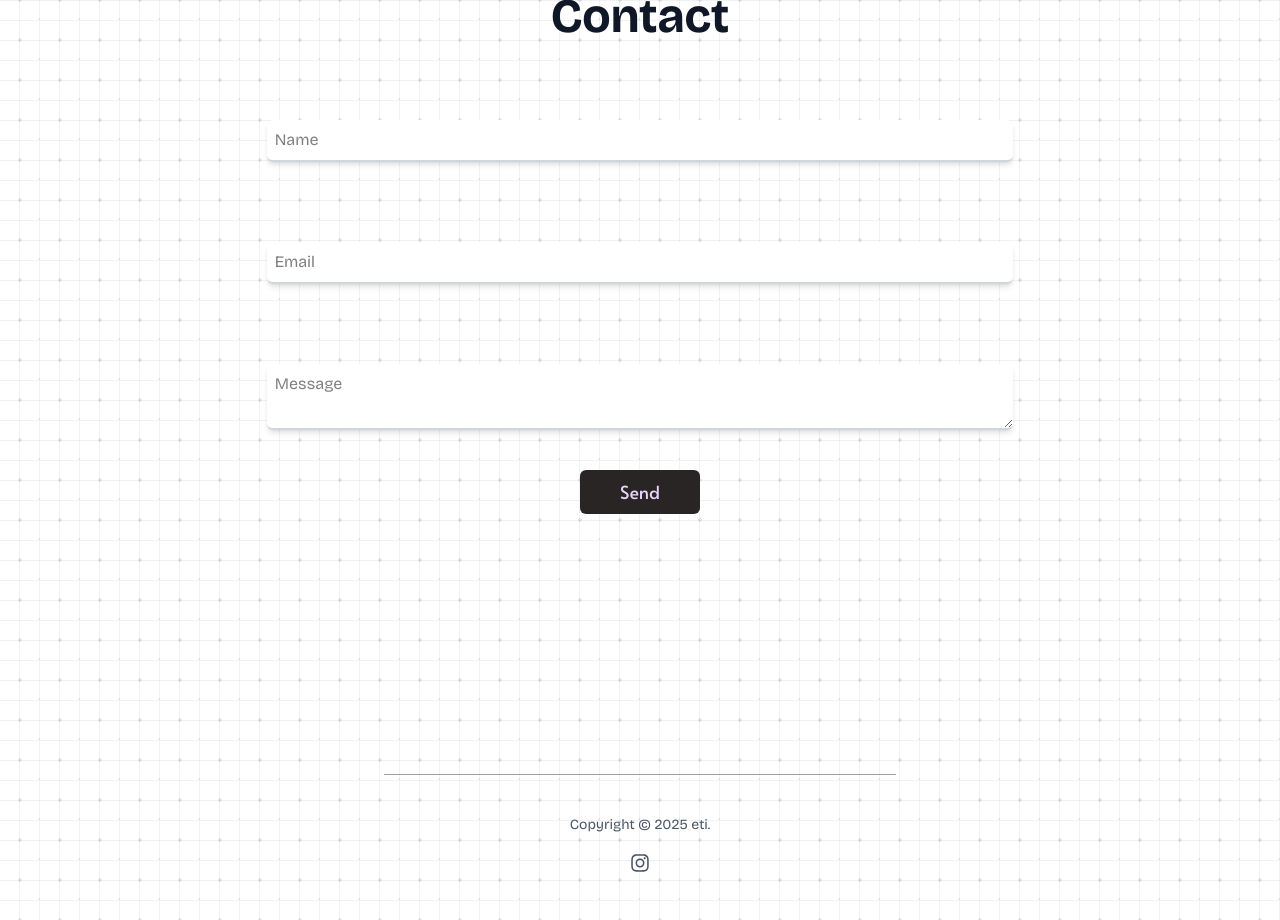
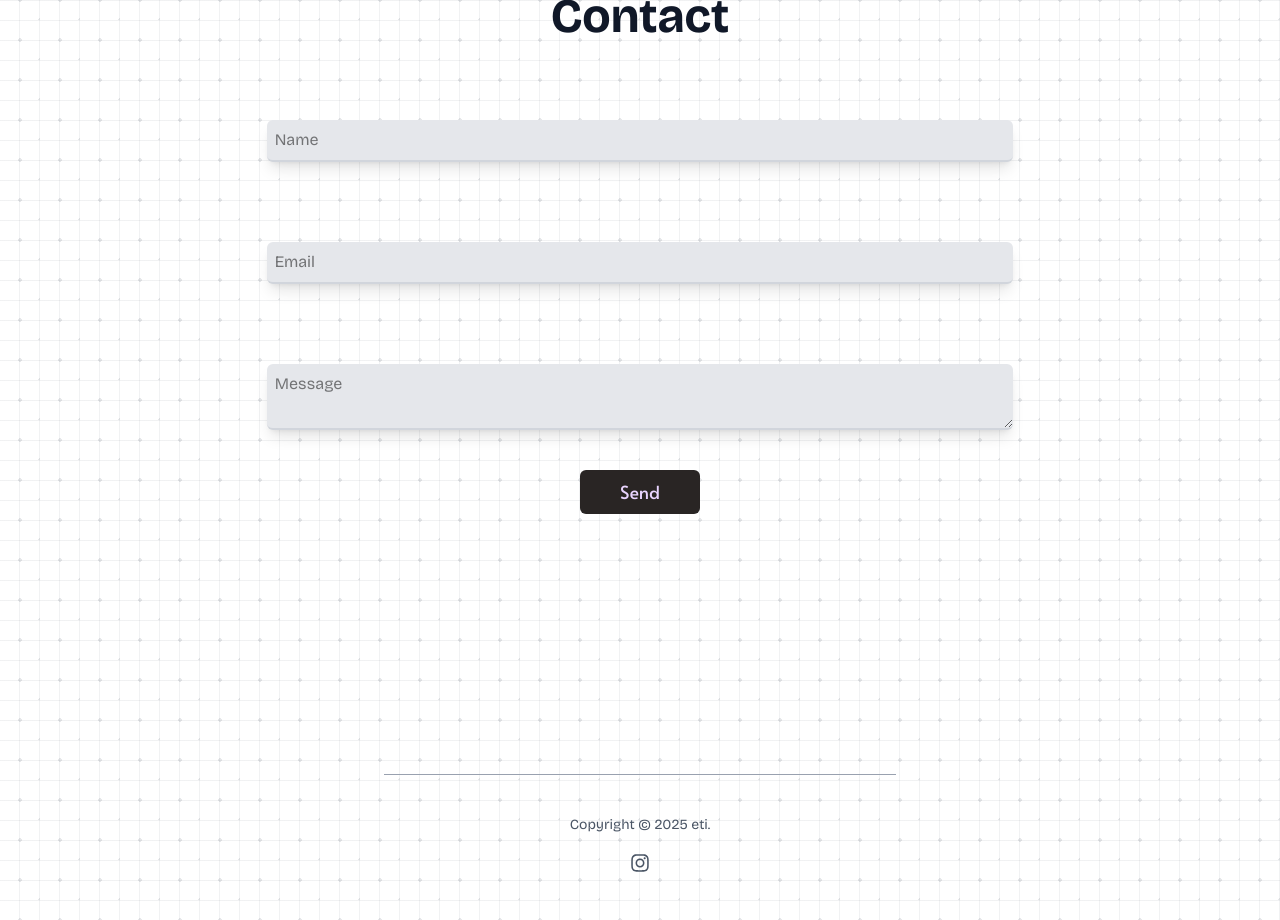
Before and after one commit to OkataMiracleDev/eti-hairstylist-portfolio, a Next.js app: page / in a window 1280 px wide. Shown: the part 2860-3780 px from the top of the page. Built offline with nearby package versions, Linux system fonts and the light colour scheme; a web font is replaced by a local one.

Commit message:
Update Contact.tsx

```diff
--- a/components/Home/Contact/Contact.tsx
+++ b/components/Home/Contact/Contact.tsx
@@ -18,7 +18,7 @@ const Contact = () => {
                 id="fullName"
                 autoComplete="name"
                 placeholder="Name"
-                className="block w-full rounded-md bg-white border-b-2 border-gray-300 shadow-md p-2 focus:outline-stone-800"
+                className="block w-full rounded-md bg-gray-200 border-b-2 border-gray-300 shadow-lg p-2 focus:outline-stone-800"
               />
             </div>
             <div className="mt-12 md:mt-15 lg:mt-20">
@@ -28,7 +28,7 @@ const Contact = () => {
                 id="email"
                 autoComplete="email"
                 placeholder="Email"
-                className="block w-full rounded-md bg-white  border-b-2 border-gray-300 shadow-md p-2 focus:outline-stone-800"
+                className="block w-full rounded-md bg-gray-200  border-b-2 border-gray-300 shadow-lg p-2 focus:outline-stone-800"
               />
             </div>
             <div className="mt-12 md:mt-15 lg:mt-20">
@@ -37,7 +37,7 @@ const Contact = () => {
                 id="message"
                 autoComplete="message"
                 placeholder="Message"
-                className="block w-full rounded-md bg-white border-b-2 border-gray-300 shadow-md p-2 focus:outline-stone-800"
+                className="block w-full rounded-md bg-gray-200 border-b-2 border-gray-300 shadow-lg p-2 focus:outline-stone-800"
               />
             </div>
             <div className="mt-10 w-full flex justify-center">
```
